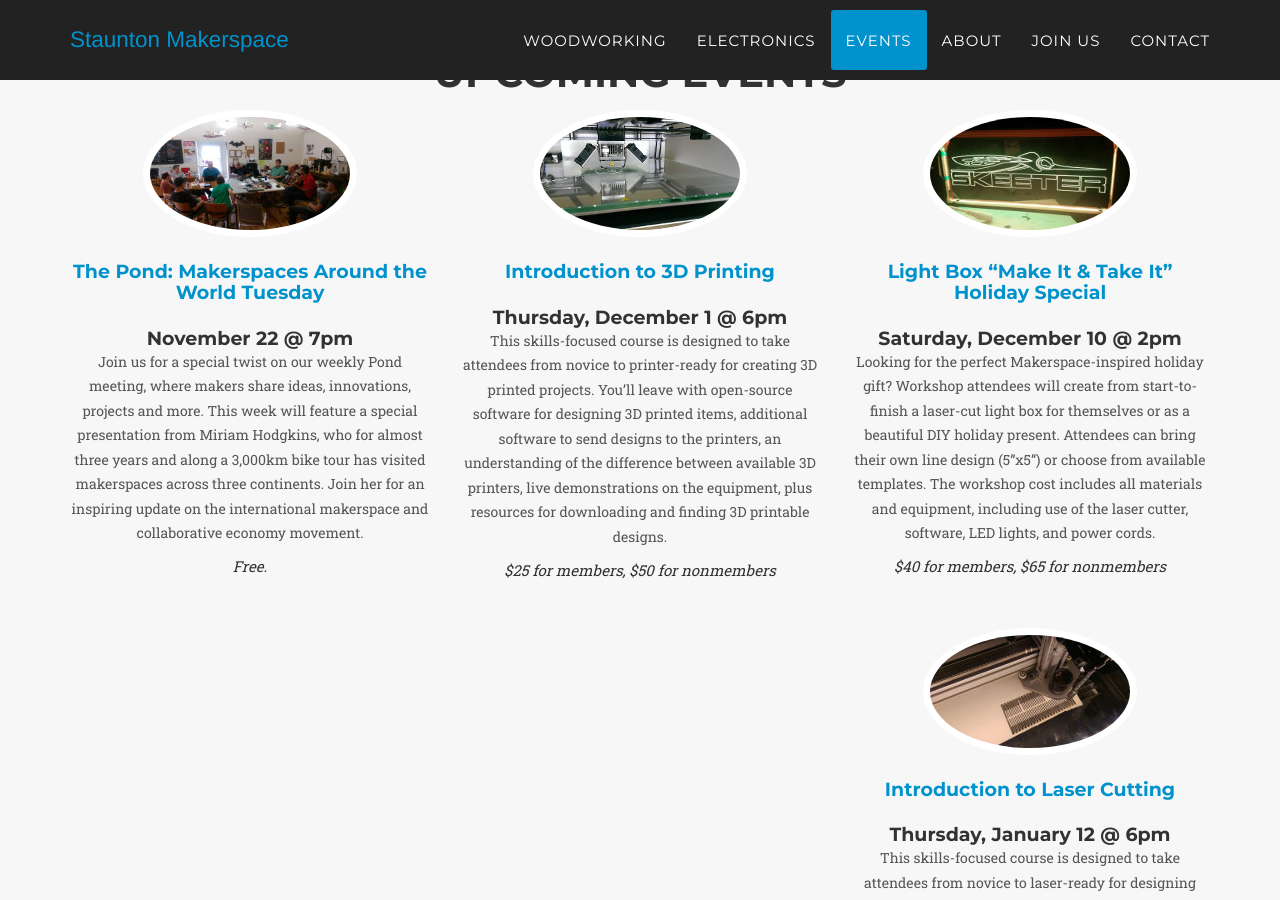
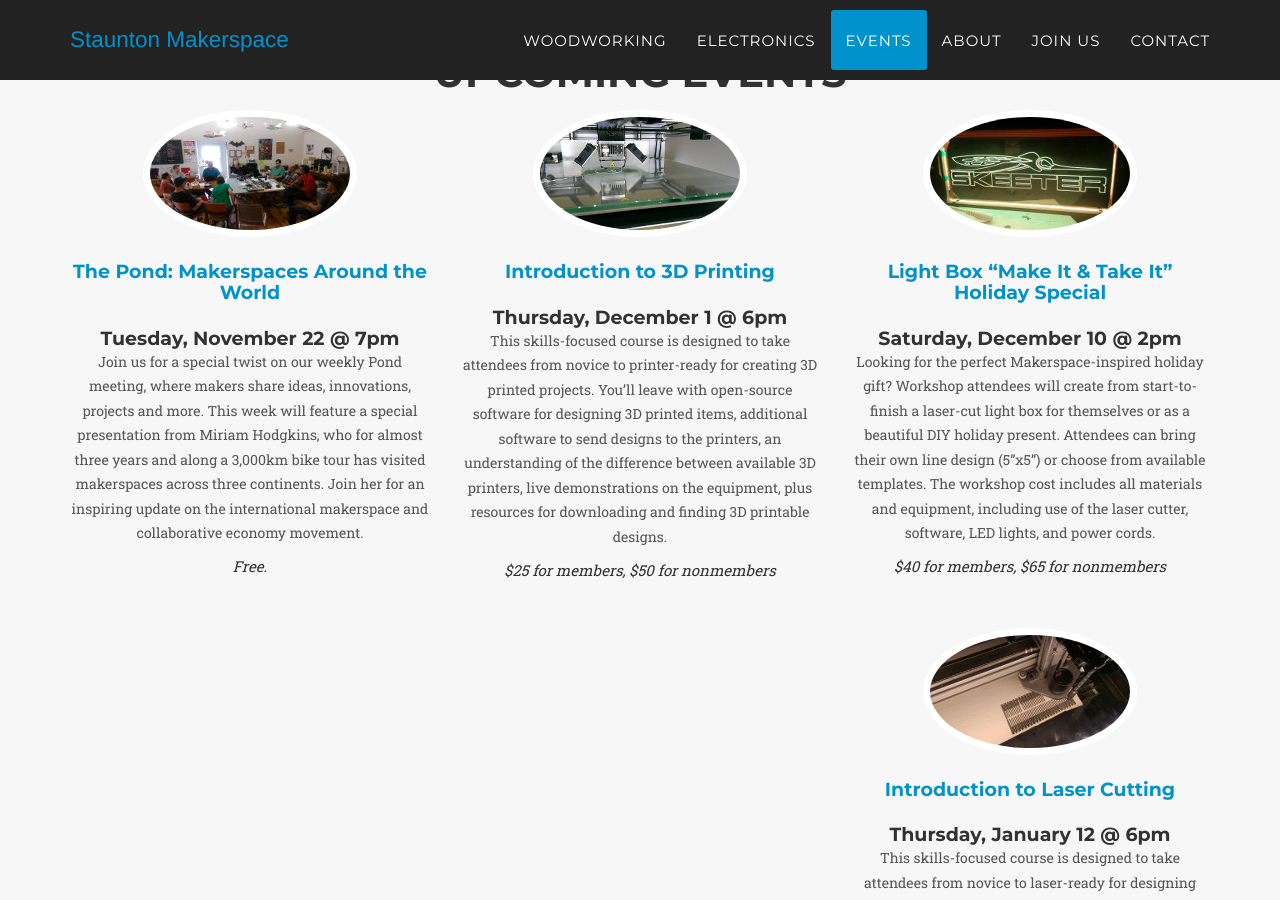
Before and after one commit to stauntonmakerspace/old_website, a Jekyll site: the page built from index.html, in a window 1280 px wide and 900 px high, scrolled down 3512 px. Built offline with Jekyll 4.4.1, drawn with Linux system fonts in a browser that asks for light colours; some web fonts are replaced.

```diff
--- a/_config.yml
+++ b/_config.yml
@@ -14,10 +14,10 @@ color:
 
 # Events
 events:
-- name: "The Pond: Makerspaces Around the World Tuesday"
+- name: "The Pond: Makerspaces Around the World"
   href: https://www.meetup.com/Staunton-Makerspace/events/235627724/
   pic: meeting
-  date: November 22 @ 7pm
+  date: Tuesday, November 22 @ 7pm
   desc: Join us for a special twist on our weekly Pond meeting, where makers share ideas, innovations, projects and more. This week will feature a special presentation from Miriam Hodgkins, who for almost three years and along a 3,000km bike tour has visited makerspaces across three continents. Join her for an inspiring update on the international makerspace and collaborative economy movement.
   price: Free.
 - name: "Introduction to 3D Printing"
```
